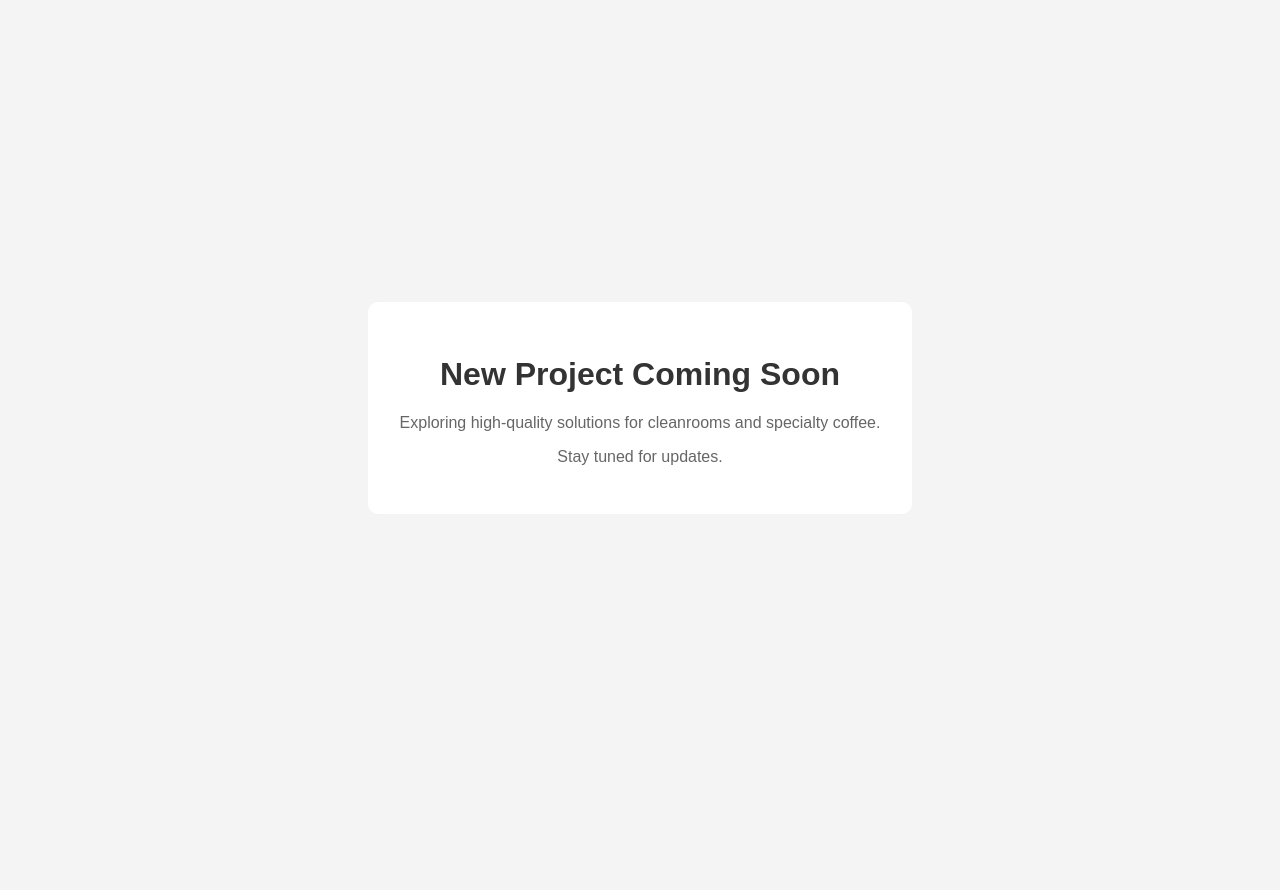
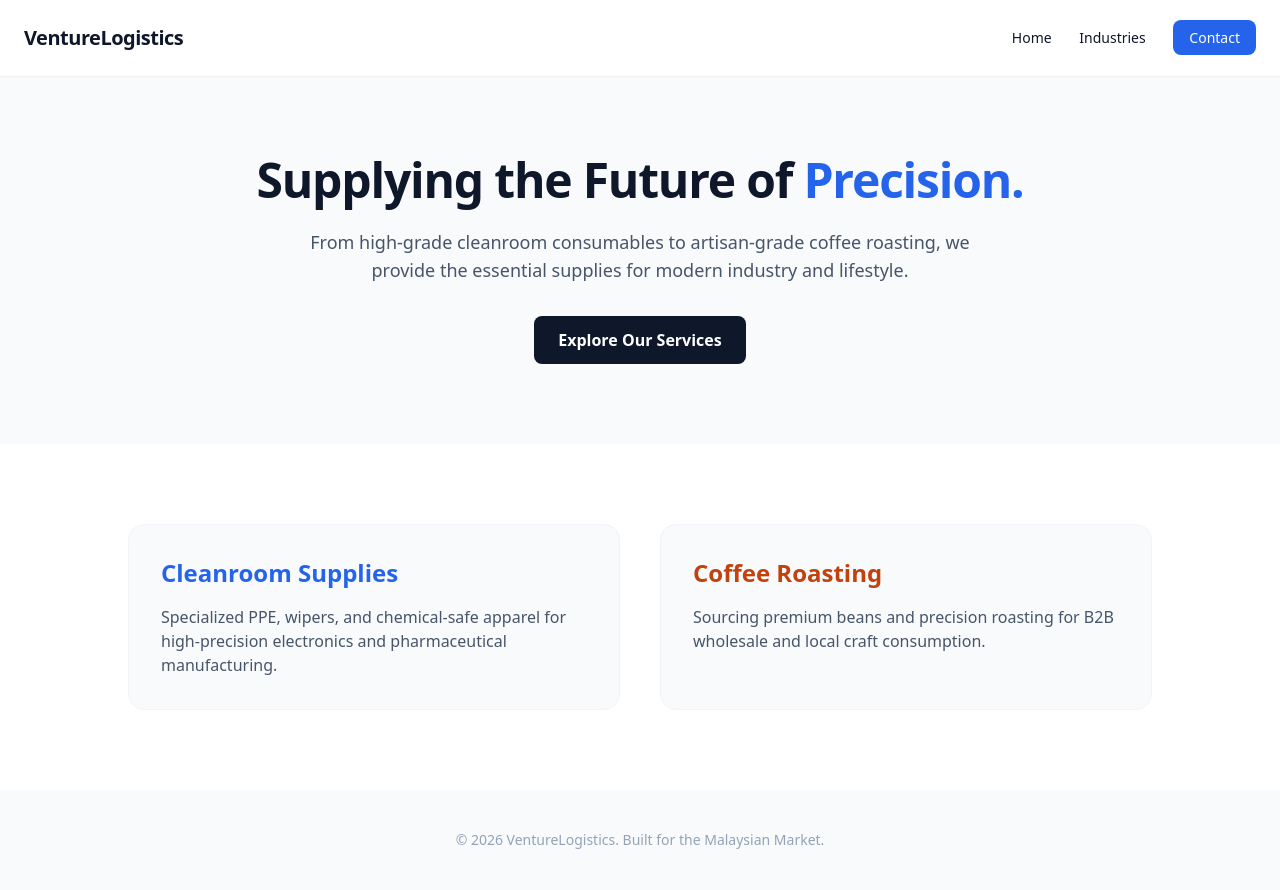
Before and after one commit to bryanspaceupdatewong-dev/bwong98.github.io, a plain HTML site: page index.html in a window 1280 px wide. Before the commit the page ends 816 px from the top, so only its background shows below. Drawn offline with nearby package versions, Linux system fonts and the light colour scheme.

Commit message:
Update index.html

```diff
--- a/index.html
+++ b/index.html
@@ -3,19 +3,44 @@
 <head>
     <meta charset="UTF-8">
     <meta name="viewport" content="width=device-width, initial-scale=1.0">
-    <title>My Business Venture</title>
-    <style>
-        body { font-family: sans-serif; display: flex; justify-content: center; align-items: center; height: 100vh; text-align: center; background-color: #f4f4f4; }
-        .card { background: white; padding: 2rem; border-radius: 10px; shadow: 0 4px 6px rgba(0,0,0,0.1); }
-        h1 { color: #333; }
-        p { color: #666; }
-    </style>
+    <title>Ventures | Industrial & Craft Solutions</title>
+    <script src="https://cdn.tailwindcss.com"></script>
 </head>
-<body>
-    <div class="card">
-        <h1>New Project Coming Soon</h1>
-        <p>Exploring high-quality solutions for cleanrooms and specialty coffee.</p>
-        <p>Stay tuned for updates.</p>
-    </div>
+<body class="bg-slate-50 text-slate-900 font-sans">
+
+    <nav class="p-6 flex justify-between items-center bg-white shadow-sm">
+        <div class="font-bold text-xl tracking-tight">VentureLogistics</div>
+        <div class="space-x-6 text-sm font-medium">
+            <a href="#" class="hover:text-blue-600">Home</a>
+            <a href="#services" class="hover:text-blue-600">Industries</a>
+            <a href="#contact" class="bg-blue-600 text-white px-4 py-2 rounded-lg hover:bg-blue-700">Contact</a>
+        </div>
+    </nav>
+
+    <header class="max-w-5xl mx-auto py-20 px-6 text-center">
+        <h1 class="text-5xl font-extrabold mb-6 tracking-tight">Supplying the Future of <span class="text-blue-600">Precision.</span></h1>
+        <p class="text-lg text-slate-600 mb-8 max-w-2xl mx-auto">From high-grade cleanroom consumables to artisan-grade coffee roasting, we provide the essential supplies for modern industry and lifestyle.</p>
+        <div class="flex justify-center gap-4">
+            <a href="#services" class="bg-slate-900 text-white px-6 py-3 rounded-lg font-semibold hover:bg-slate-800 transition">Explore Our Services</a>
+        </div>
+    </header>
+
+    <section id="services" class="bg-white py-20 px-6">
+        <div class="max-w-5xl mx-auto grid md:grid-cols-2 gap-10">
+            <div class="p-8 border border-slate-100 rounded-2xl bg-slate-50 hover:shadow-md transition">
+                <h3 class="text-2xl font-bold mb-4 text-blue-600">Cleanroom Supplies</h3>
+                <p class="text-slate-600">Specialized PPE, wipers, and chemical-safe apparel for high-precision electronics and pharmaceutical manufacturing.</p>
+            </div>
+            <div class="p-8 border border-slate-100 rounded-2xl bg-slate-50 hover:shadow-md transition">
+                <h3 class="text-2xl font-bold mb-4 text-orange-700">Coffee Roasting</h3>
+                <p class="text-slate-600">Sourcing premium beans and precision roasting for B2B wholesale and local craft consumption.</p>
+            </div>
+        </div>
+    </section>
+
+    <footer id="contact" class="py-10 text-center text-slate-400 text-sm">
+        &copy; 2026 VentureLogistics. Built for the Malaysian Market.
+    </footer>
+
 </body>
 </html>
```
